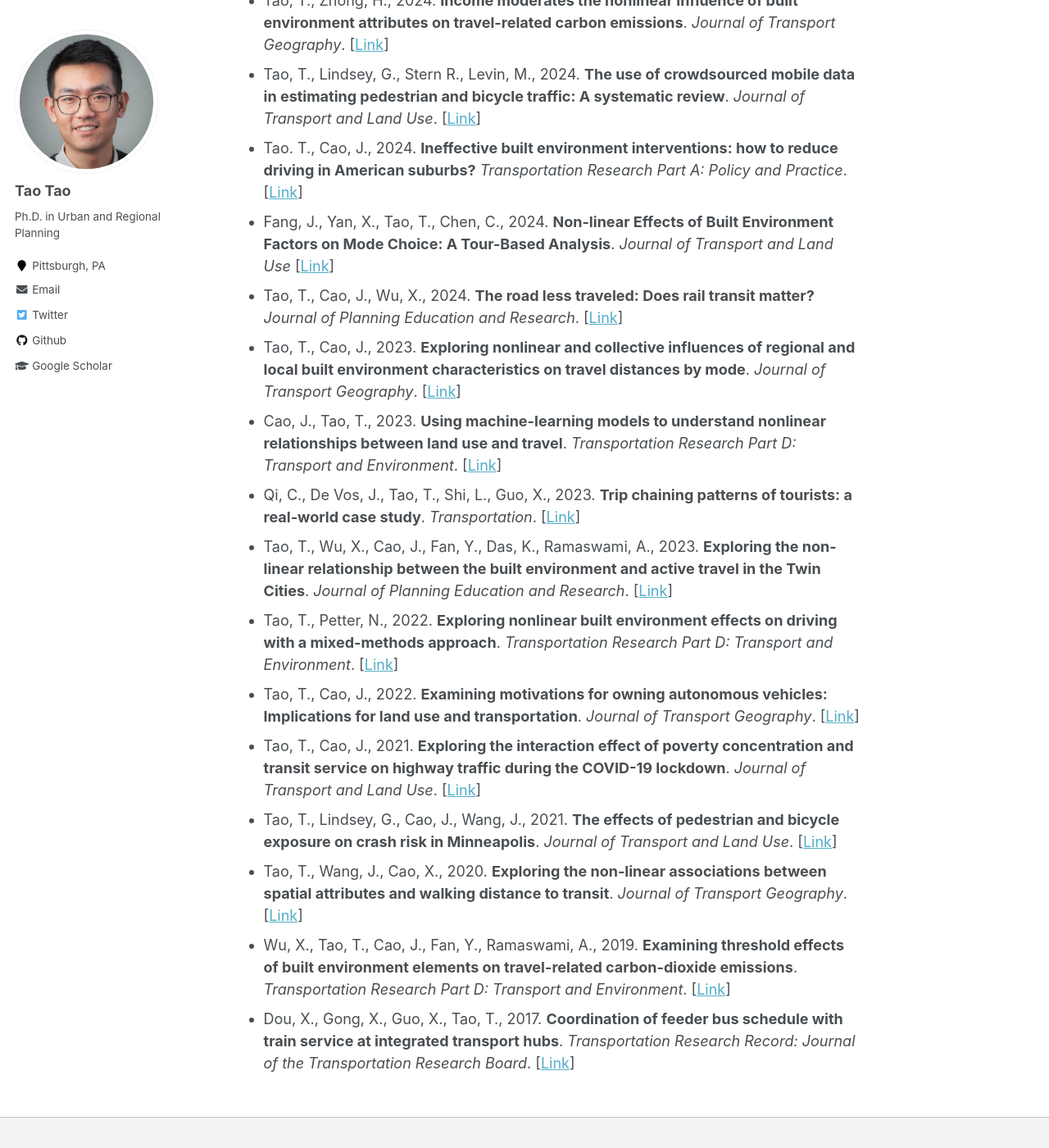
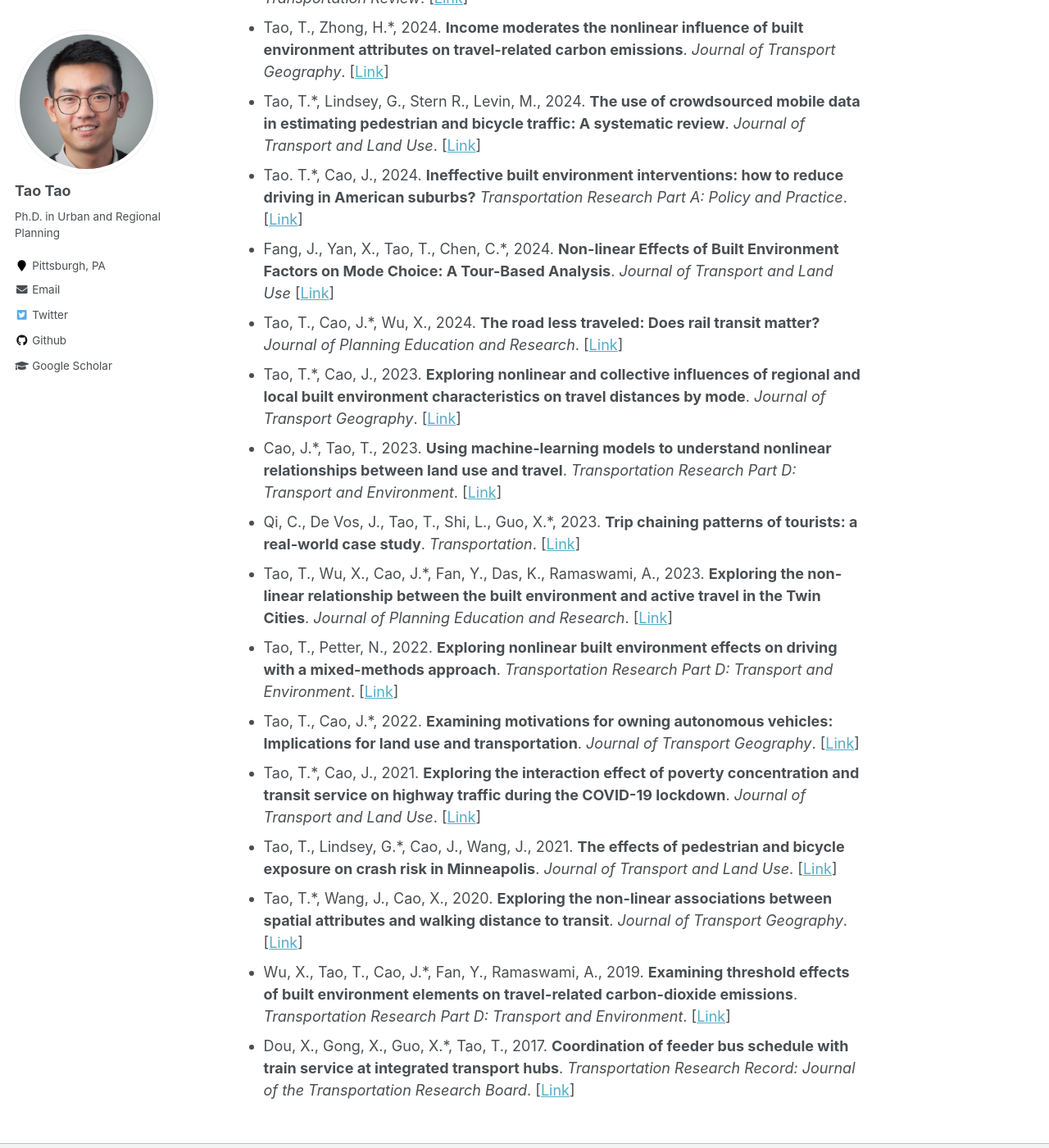
Before and after one commit to vtao1989/blog, a Jekyll site: the page built from _pages/publications.md, in a window 1280 px wide and 1400 px high, scrolled down 461 px. Shown: the whole window at 82% size. Built offline with Jekyll 4.4.1, drawn with Linux system fonts in a browser that asks for light colours; part of the change alters nothing that is shown; some of the changed text lies outside the part shown.

Commit message:
Update publication entries with corresponding author indicators and reformat citations

```diff
--- a/_pages/publications.md
+++ b/_pages/publications.md
@@ -4,22 +4,23 @@ permalink: /publications/
 author_profile: true
 ---
 
+\* indicates corresponding author.
 - Tao, T., Qian, S.\*, 2025. **Pavement condition prediction for communities: A low-cost, ubiquitous, and network-wide approach**. *Journal of Infrastructure Systems*. [[Link](https://doi.org/10.1061/JITSE4.ISENG-2378)]
-- Cao, J., Tao. T., 2025. **Can an identified environmental correlate of car ownership serve as a practical planning tool?** *Transportation Research Part A: Policy and Practice*. [[Link](https://doi.org/10.1016/j.tra.2024.104304)]
-- Tao, T., Qian, S., 2024. **Do smart loading zones help reduce traffic congestion? A causal analysis in Pittsburgh**. *Transportation Research Part E: Logistics and Transportation Review*. [[Link](https://doi.org/10.1016/j.tre.2024.103796)]
-- Tao, T., Zhong, H., 2024. **Income moderates the nonlinear influence of built environment attributes on travel-related carbon emissions**. *Journal of Transport Geography*. [[Link](https://doi.org/10.1016/j.jtrangeo.2024.103985)]
-- Tao, T., Lindsey, G., Stern R., Levin, M., 2024. **The use of crowdsourced mobile data in estimating pedestrian and bicycle traffic: A systematic review**. *Journal of Transport and Land Use*. [[Link](https://doi.org/10.5198/jtlu.2024.2315)]
-- Tao. T., Cao, J., 2024. **Ineffective built environment interventions: how to reduce driving in American suburbs?** *Transportation Research Part A: Policy and Practice*. [[Link](https://doi.org/10.1016/j.tra.2023.103924)]
-- Fang, J., Yan, X., Tao, T., Chen, C., 2024. **Non-linear Effects of Built Environment Factors on Mode Choice: A Tour-Based Analysis**. *Journal of Transport and Land Use* [[Link](https://doi.org/10.5198/jtlu.2024.2403)]
-- Tao, T., Cao, J., Wu, X., 2024. **The road less traveled: Does rail transit matter?** *Journal of Planning Education and Research*. [[Link](https://doi.org/10.1177/0739456X211035825)]
-- Tao, T., Cao, J., 2023. **Exploring nonlinear and collective influences of regional and local built environment characteristics on travel distances by mode**. *Journal of Transport Geography*. [[Link](https://doi.org/10.1016/j.jtrangeo.2023.103599)]
-- Cao, J., Tao, T., 2023. **Using machine-learning models to understand nonlinear relationships between land use and travel**. *Transportation Research Part D: Transport and Environment*. [[Link](https://doi.org/10.1016/j.trd.2023.103930)]
-- Qi, C., De Vos, J., Tao, T., Shi, L., Guo, X., 2023. **Trip chaining patterns of tourists: a real-world case study**. *Transportation*. [[Link](https://doi.org/10.1007/s11116-023-10418-9)]
-- Tao, T., Wu, X., Cao, J., Fan, Y., Das, K., Ramaswami, A., 2023. **Exploring the non-linear relationship between the built environment and active travel in the Twin Cities**. *Journal of Planning Education and Research*. [[Link](https://doi.org/10.1016/j.trd.2022.103443)]
+- Cao, J.\*, Tao. T., 2025. **Can an identified environmental correlate of car ownership serve as a practical planning tool?** *Transportation Research Part A: Policy and Practice*. [[Link](https://doi.org/10.1016/j.tra.2024.104304)]
+- Tao, T., Qian, S.\*, 2024. **Do smart loading zones help reduce traffic congestion? A causal analysis in Pittsburgh**. *Transportation Research Part E: Logistics and Transportation Review*. [[Link](https://doi.org/10.1016/j.tre.2024.103796)]
+- Tao, T., Zhong, H.\*, 2024. **Income moderates the nonlinear influence of built environment attributes on travel-related carbon emissions**. *Journal of Transport Geography*. [[Link](https://doi.org/10.1016/j.jtrangeo.2024.103985)]
+- Tao, T.\*, Lindsey, G., Stern R., Levin, M., 2024. **The use of crowdsourced mobile data in estimating pedestrian and bicycle traffic: A systematic review**. *Journal of Transport and Land Use*. [[Link](https://doi.org/10.5198/jtlu.2024.2315)]
+- Tao. T.\*, Cao, J., 2024. **Ineffective built environment interventions: how to reduce driving in American suburbs?** *Transportation Research Part A: Policy and Practice*. [[Link](https://doi.org/10.1016/j.tra.2023.103924)]
+- Fang, J., Yan, X., Tao, T., Chen, C.\*, 2024. **Non-linear Effects of Built Environment Factors on Mode Choice: A Tour-Based Analysis**. *Journal of Transport and Land Use* [[Link](https://doi.org/10.5198/jtlu.2024.2403)]
+- Tao, T., Cao, J.\*, Wu, X., 2024. **The road less traveled: Does rail transit matter?** *Journal of Planning Education and Research*. [[Link](https://doi.org/10.1177/0739456X211035825)]
+- Tao, T.\*, Cao, J., 2023. **Exploring nonlinear and collective influences of regional and local built environment characteristics on travel distances by mode**. *Journal of Transport Geography*. [[Link](https://doi.org/10.1016/j.jtrangeo.2023.103599)]
+- Cao, J.\*, Tao, T., 2023. **Using machine-learning models to understand nonlinear relationships between land use and travel**. *Transportation Research Part D: Transport and Environment*. [[Link](https://doi.org/10.1016/j.trd.2023.103930)]
+- Qi, C., De Vos, J., Tao, T., Shi, L., Guo, X.\*, 2023. **Trip chaining patterns of tourists: a real-world case study**. *Transportation*. [[Link](https://doi.org/10.1007/s11116-023-10418-9)]
+- Tao, T., Wu, X., Cao, J.\*, Fan, Y., Das, K., Ramaswami, A., 2023. **Exploring the non-linear relationship between the built environment and active travel in the Twin Cities**. *Journal of Planning Education and Research*. [[Link](https://doi.org/10.1016/j.trd.2022.103443)]
 - Tao, T., Petter, N., 2022. **Exploring nonlinear built environment effects on driving with a mixed-methods approach**. *Transportation Research Part D: Transport and Environment*. [[Link](https://doi.org/10.1016/j.trd.2022.103443)]
-- Tao, T., Cao, J., 2022. **Examining motivations for owning autonomous vehicles: Implications for land use and transportation**. *Journal of Transport Geography*. [[Link](https://doi.org/10.1016/j.jtrangeo.2022.103361)]
-- Tao, T., Cao, J., 2021. **Exploring the interaction effect of poverty concentration and transit service on highway traffic during the COVID-19 lockdown**. *Journal of Transport and Land Use*. [[Link]()]
-- Tao, T., Lindsey, G., Cao, J., Wang, J., 2021. **The effects of pedestrian and bicycle exposure on crash risk in Minneapolis**. *Journal of Transport and Land Use*. [[Link](http://dx.doi.org/10.5198/jtlu.2021.1978)]
-- Tao, T., Wang, J., Cao, X., 2020. **Exploring the non-linear associations between spatial attributes and walking distance to transit**. *Journal of Transport Geography*. [[Link](https://doi.org/10.1016/j.jtrangeo.2019.102560)]
-- Wu, X., Tao, T., Cao, J., Fan, Y., Ramaswami, A., 2019. **Examining threshold effects of built environment elements on travel-related carbon-dioxide emissions**. *Transportation Research Part D: Transport and Environment*. [[Link](https://doi.org/10.1016/j.trd.2019.08.018)]
-- Dou, X., Gong, X., Guo, X., Tao, T., 2017. **Coordination of feeder bus schedule with train service at integrated transport hubs**. *Transportation Research Record: Journal of the Transportation Research Board*. [[Link](https://doi.org/10.3141/2648-12)]
+- Tao, T., Cao, J.\*, 2022. **Examining motivations for owning autonomous vehicles: Implications for land use and transportation**. *Journal of Transport Geography*. [[Link](https://doi.org/10.1016/j.jtrangeo.2022.103361)]
+- Tao, T.\*, Cao, J., 2021. **Exploring the interaction effect of poverty concentration and transit service on highway traffic during the COVID-19 lockdown**. *Journal of Transport and Land Use*. [[Link]()]
+- Tao, T., Lindsey, G.\*, Cao, J., Wang, J., 2021. **The effects of pedestrian and bicycle exposure on crash risk in Minneapolis**. *Journal of Transport and Land Use*. [[Link](http://dx.doi.org/10.5198/jtlu.2021.1978)]
+- Tao, T.\*, Wang, J., Cao, X., 2020. **Exploring the non-linear associations between spatial attributes and walking distance to transit**. *Journal of Transport Geography*. [[Link](https://doi.org/10.1016/j.jtrangeo.2019.102560)]
+- Wu, X., Tao, T., Cao, J.\*, Fan, Y., Ramaswami, A., 2019. **Examining threshold effects of built environment elements on travel-related carbon-dioxide emissions**. *Transportation Research Part D: Transport and Environment*. [[Link](https://doi.org/10.1016/j.trd.2019.08.018)]
+- Dou, X., Gong, X., Guo, X.\*, Tao, T., 2017. **Coordination of feeder bus schedule with train service at integrated transport hubs**. *Transportation Research Record: Journal of the Transportation Research Board*. [[Link](https://doi.org/10.3141/2648-12)]
```
